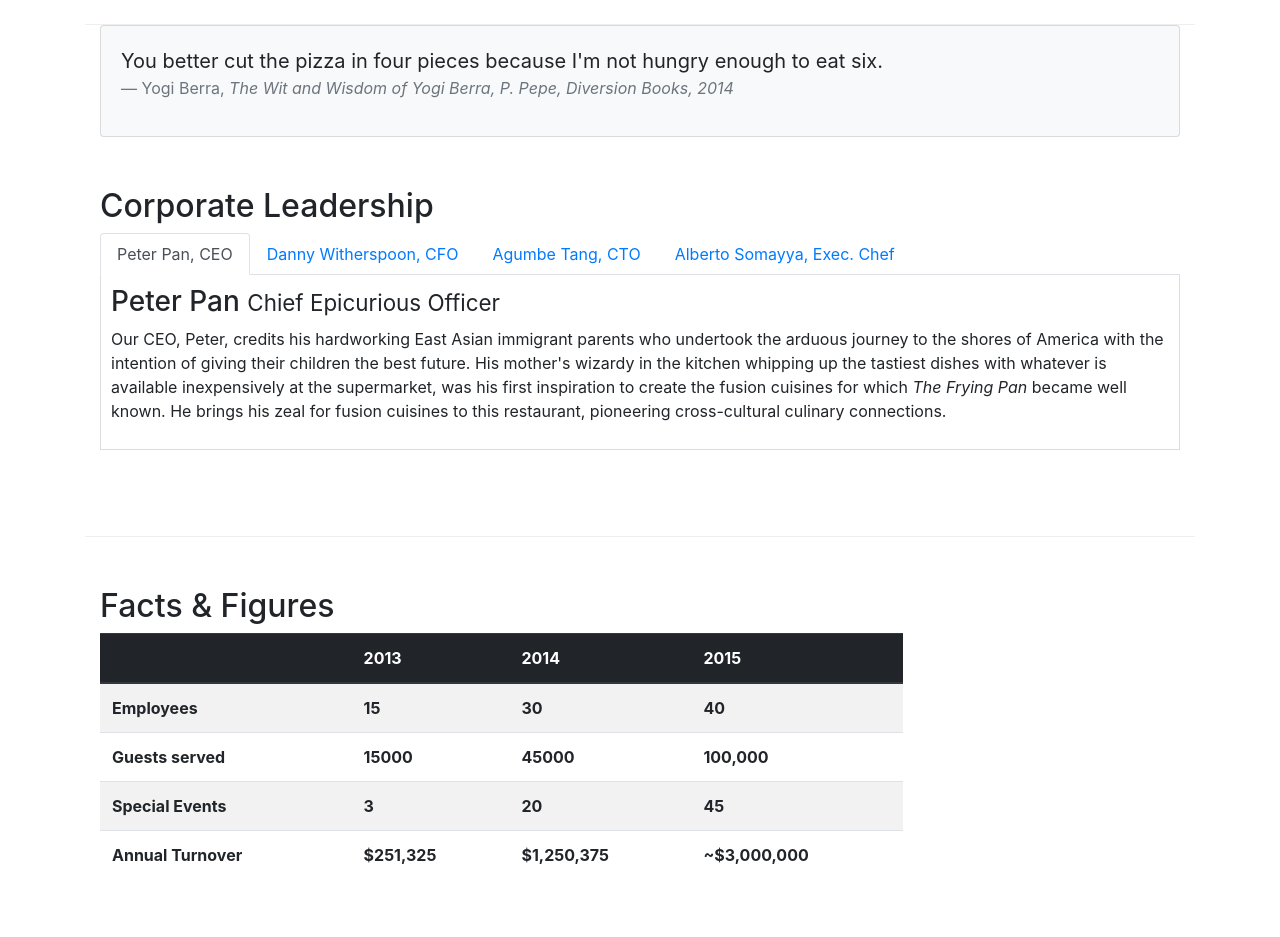
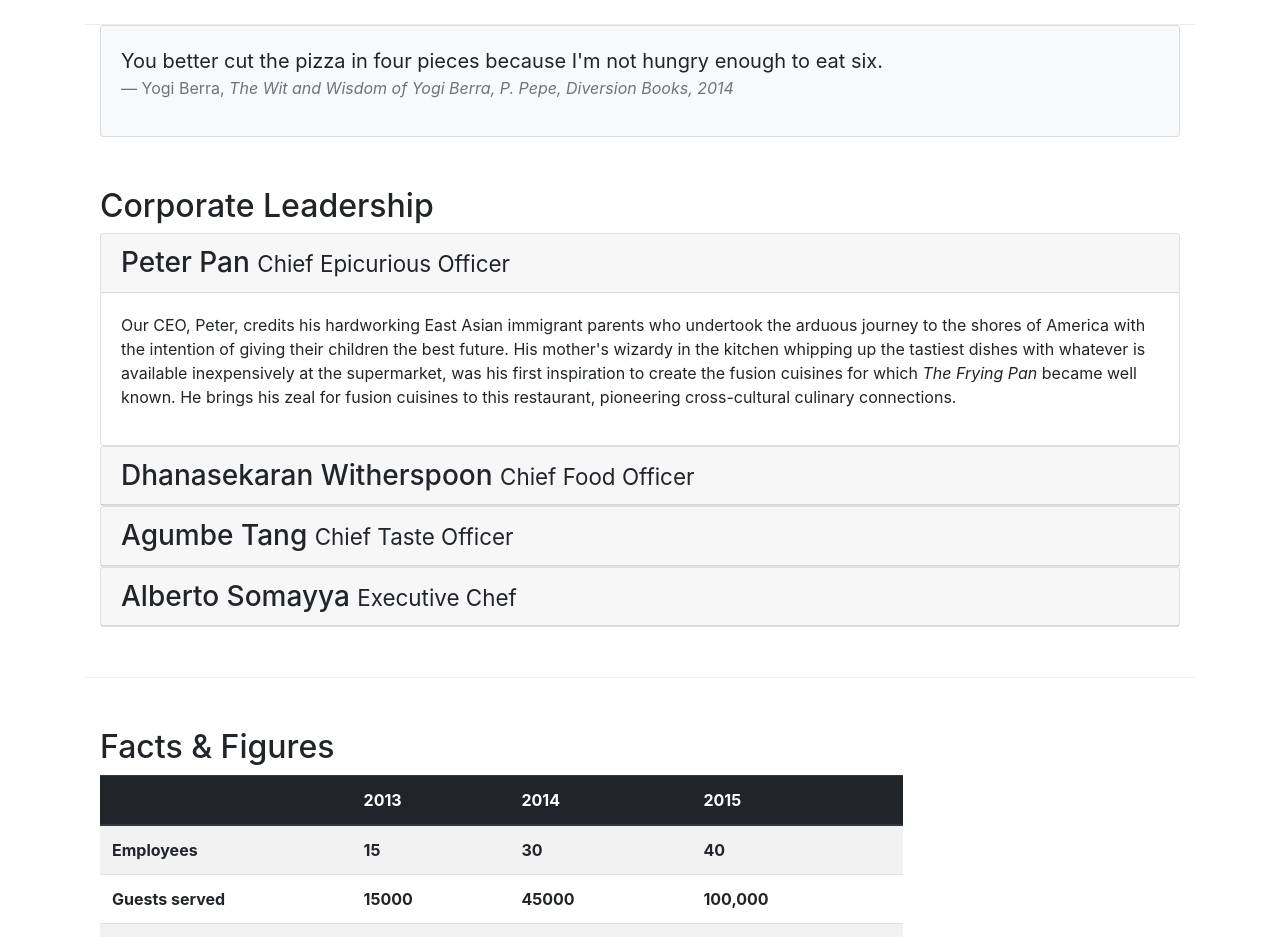
Before and after one commit to WeihuaZhu/coursera-fullstack-bootstrap, a website: page aboutus.html in a window 1280 px wide. Shown: the part 840-1777 px from the top of the page. Drawn offline with nearby package versions, Linux system fonts and the light colour scheme.

Commit message:
accordion

```diff
--- a/aboutus.html
+++ b/aboutus.html
@@ -99,8 +99,8 @@
             </div>
         </div>
 
-
-        <div class="row row-content">
+        <!-- Navigation tabs -->
+        <!-- <div class="row row-content">
             <div class="col-12 col-sm-12">
                 <h2>Corporate Leadership</h2>
 
@@ -141,7 +141,73 @@
                     </div>
                 </div>
             </div>
+       </div> -->
+
+       <!-- Accordion -->
+       <div class="row row-content">
+            <div class="col-12 col-sm-12">
+                <h2>Corporate Leadership</h2>
+
+                <div id="accordion">
+                    <div class="card">
+                        <div class="card-header" role="tab" id="peterhead">
+                            <h3 class="mb-0">
+                                <a data-toggle="collapse" data-target="#peter">Peter Pan <small>Chief Epicurious Officer</small></a>
+                            </h3>
+                        </div>
+                        <div class="collapse show" id="peter" data-parent="#accordion">
+                            <div class="card-body">
+                                <p class="d-none d-sm-block">Our CEO, Peter, credits his hardworking East Asian immigrant parents who undertook the arduous journey to the shores of America with the intention of giving their children the best future. His mother's wizardy in the kitchen whipping up the tastiest dishes with whatever is available inexpensively at the supermarket, was his first inspiration to create the fusion cuisines for which <em>The Frying Pan</em> became well known. He brings his zeal for fusion cuisines to this restaurant, pioneering cross-cultural culinary connections.</p>
+                            </div>
+                        </div>
+                    </div>
+
+                    <div class="card">
+                        <div class="card-header" role="tab" id="dannyhead">
+                            <h3 class="mb-0">
+                                <a class="collapsed" data-toggle="collapse" data-target="#danny">
+                                Dhanasekaran Witherspoon <small>Chief Food Officer</small>
+                                </a>
+                            </h3>
+                        </div>
+                        <div class="collapse" id="danny" data-parent="#accordion">
+                            <div class="card-body">
+                                <p class="d-none d-sm-block">Our CFO, Danny, as he is affectionately referred to by his colleagues, comes from a long established family tradition in farming and produce. His experiences growing up on a farm in the Australian outback gave him great appreciation for varieties of food sources. As he puts it in his own words, <em>Everything that runs, wins, and everything that stays, pays!</em></p>
+                            </div>
+                        </div>
+                    </div>
+                    <div class="card">
+                            <div class="card-header" role="tab" id="agumbehead">
+                            <h3 class="mb-0">
+                                <a class="collapsed" data-toggle="collapse" data-target="#agumbe">
+                                Agumbe Tang <small>Chief Taste Officer</small>
+                                </a>
+                            </h3>
+                        </div>
+                        <div class="collapse" id="agumbe" data-parent="#accordion">
+                            <div class="card-body">
+                                <p class="d-none d-sm-block">Blessed with the most discerning gustatory sense, Agumbe, our CTO, personally ensures that every dish that we serve meets his exacting tastes. Our chefs dread the tongue lashing that ensues if their dish does not meet his exacting standards. He lives by his motto, <em>You click only if you survive my lick.</em></p>
+                            </div>
+                        </div>
+                    </div>
+                    <div class="card">
+                            <div class="card-header" role="tab" id="albertohead">
+                            <h3 class="mb-0">
+                                <a class="collapsed" data-toggle="collapse" data-target="#alberto">
+                                Alberto Somayya <small>Executive Chef</small>
+                                </a>
+                            </h3>
+                        </div>
+                        <div class="collapse" id="alberto" data-parent="#accordion">
+                            <div class="card-body">
+                                <p class="d-none d-sm-block">Award winning three-star Michelin chef with wide International experience having worked closely with whos-who in the culinary world, he specializes in creating mouthwatering Indo-Italian fusion experiences. He says, <em>Put together the cuisines from the two craziest cultures, and you get a winning hit! Amma Mia!</em></p>
+                            </div>
+                        </div>
+                    </div>
+                </div>
+            </div>
        </div>
+
        <div class="row row-content">
            <div class="col-12 col-sm-9">
                <h2>Facts &amp; Figures</h2>
```
